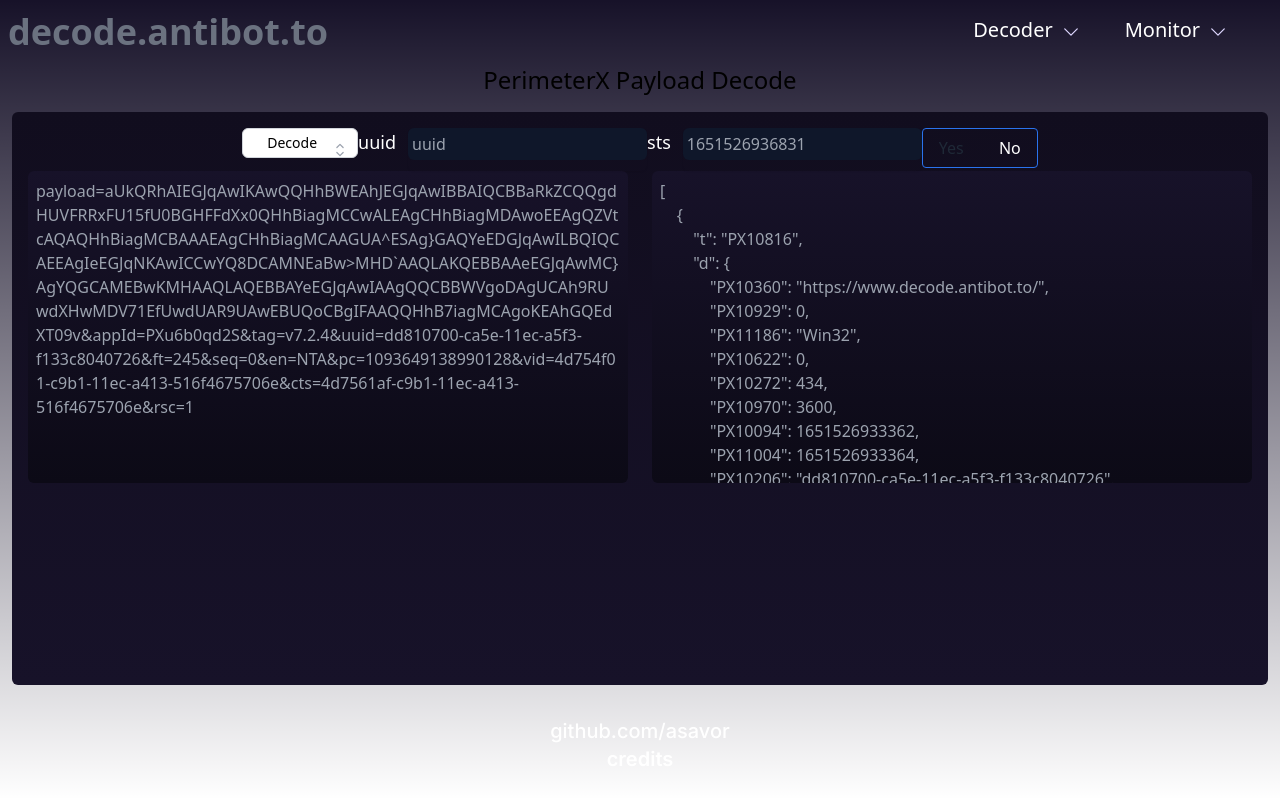
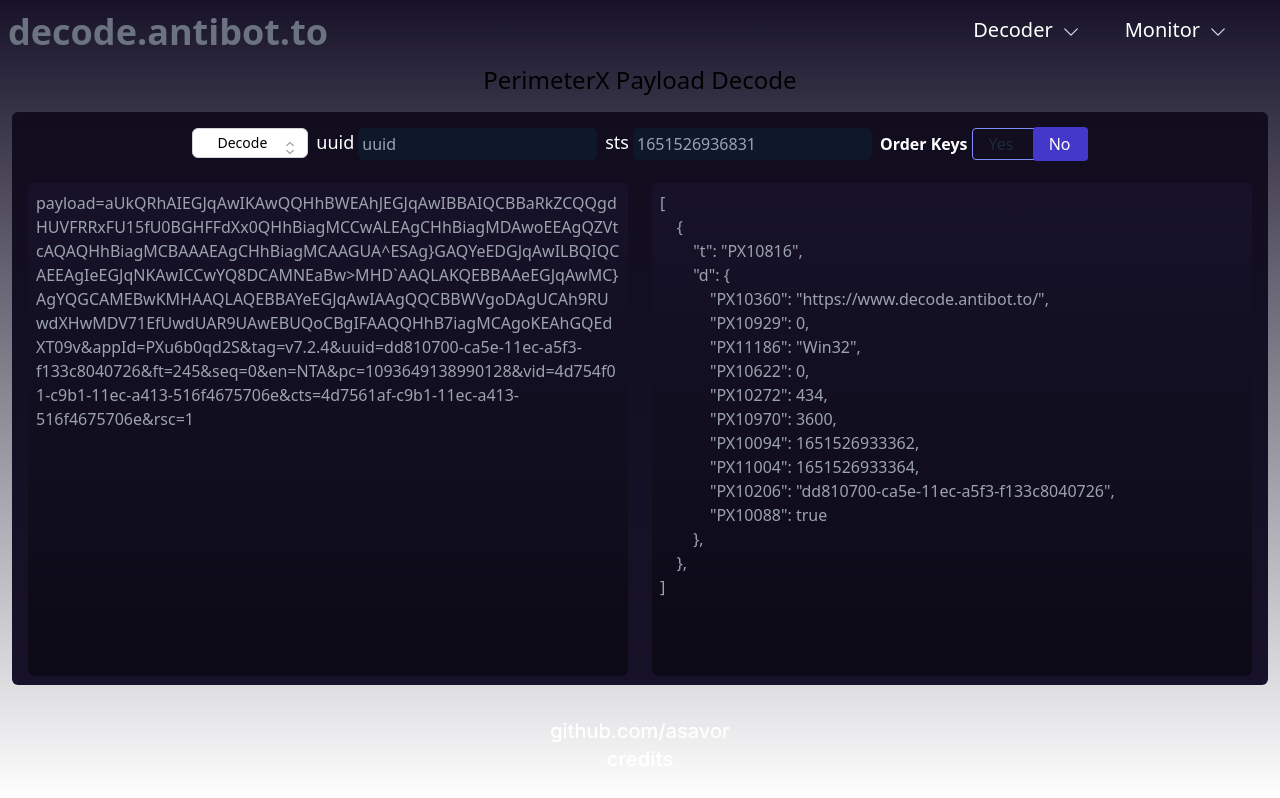
Before and after one commit to asavor/decode, a Next.js app: page /px in a window 1280 px wide. Built offline with nearby package versions, Linux system fonts and the light colour scheme.

Commit message:
order key fully implemented

```diff
--- a/src/components/px/constant/pxDecodedPayload.ts
+++ b/src/components/px/constant/pxDecodedPayload.ts
@@ -12,8 +12,26 @@
             "PX11004": 1651526933364,
             "PX10206": "dd810700-ca5e-11ec-a5f3-f133c8040726",
             "PX10088": true
-        }
-    }
+        },
+    },
 ]`;
 
-export { pxDecodedPayload };
+const pxOrderedDecodedPayload = `[
+    {
+        "t": "PX10816",
+        "d": {
+            "PX10088": true,
+            "PX10094": 1651526933362,
+            "PX10206": "dd810700-ca5e-11ec-a5f3-f133c8040726",
+            "PX10272": 434,
+            "PX10360": "https://www.decode.antibot.to/",
+            "PX10622": 0,
+            "PX10929": 0,
+            "PX10970": 3600,
+            "PX11004": 1651526933364,
+            "PX11186": "Win32",
+        },
+    },
+]`;
+
+export { pxDecodedPayload, pxOrderedDecodedPayload };
--- a/src/components/px/decoder.tsx
+++ b/src/components/px/decoder.tsx
@@ -14,7 +14,11 @@
   const [sts, setSts] = useState("");
   const [finalPayload, setFinalPayload] = useState("");
   const [payload, setPayload] = useState("");
-  const [orderPayloadKey, setOrderPayloadKey] = useState(false);
+  const [orderPayloadKey, setOrderPayloadKey] = useState(
+    localStorage.getItem("orderPayloadKey") == null
+      ? false
+      : localStorage.getItem("orderPayloadKey") == "true"
+  );
   const [orderedFinalPayload, setOrderedFinalPayload] = useState("");
 
   const updateUuid = (props?: ChangeEvent<HTMLInputElement>, sent?: string) => {
@@ -80,6 +84,7 @@
   useEffect(() => {
     setPayload(() => "");
     setFinalPayload(() => "");
+    setOrderedFinalPayload(() => "");
     setSts(() => "");
     setUuid(() => "");
   }, [decode]);
@@ -124,11 +129,12 @@
   }, [payload, uuid, sts]);
 
   return (
-    <div className={"w-full h-full"}>
+    <div className={"w-full h-full relative"}>
       <h1 className={"text-center text-2xl mb-4"}>
         PerimeterX Payload {decode ? "Decode" : "Encode"}
       </h1>
-      <div className="bg-gradient-to-t from-darkCustomColour to-[#110d1e]  h-full rounded-md ">
+
+      <div className="bg-gradient-to-t from-darkCustomColour to-[#110d1e] h-full rounded-md relative">
         <SettingToolBar
           setDecode={setDecode}
           decode={decode}
@@ -139,13 +145,14 @@
           orderPayloadKey={orderPayloadKey}
           setOrderPayloadKey={setOrderPayloadKey}
         ></SettingToolBar>
-        <div className={"flex md:flex-row flex-col gap-6 pb-2 px-4 h-80 "}>
+        <div className={"flex md:flex-row flex-col gap-6 px-4 h-full pb-20"}>
           <InputTextArea
             decode={decode}
             payload={payload}
             updatePayload={updatePayload}
           ></InputTextArea>
           <OutputText
+            orderPayloadKey={orderPayloadKey}
             decode={decode}
             finalPayload={orderPayloadKey ? orderedFinalPayload : finalPayload}
           ></OutputText>
--- a/src/components/px/dropdown.tsx
+++ b/src/components/px/dropdown.tsx
@@ -19,7 +19,7 @@
       {({ open }) => (
         <>
           <div className="relative">
-            <Listbox.Button className=" cursor-selector rounded-md border border-gray-300 bg-white py-1 pl-3 pr-10 text-left sm:text-sm text-black">
+            <Listbox.Button className=" cursor-selector rounded-md border border-gray-300 bg-white py-1 pl-3 pr-10 text-left sm:text-sm text-black w-full">
               <span className="flex items-center">
                 <span className="ml-3 block truncate">
                   {decode ? "Decode" : "Encode"}
--- a/src/components/px/jsonOrderToggleButton.tsx
+++ b/src/components/px/jsonOrderToggleButton.tsx
@@ -1,4 +1,5 @@
-import { Dispatch, SetStateAction } from "react";
+"use client";
+import { Dispatch, SetStateAction, useEffect } from "react";
 
 import { Switch } from "@headlessui/react";
 
@@ -9,22 +10,24 @@
   orderPayloadKey: boolean;
   setOrderPayloadKey: Dispatch<SetStateAction<boolean>>;
 }) {
-  const toggleButton = () => {
-    setOrderPayloadKey(!orderPayloadKey);
-  };
+  useEffect(() => {
+    localStorage.setItem("orderPayloadKey", orderPayloadKey.toString());
+  }, [orderPayloadKey]);
   return (
-    <div>
-      <p className={"text-white font-Exo font-semibold"}>{orderPayloadKey}</p>
+    <div className={"flex"}>
+      <p className={"text-white font-Exo font-semibold mt-1 mr-1"}>
+        {"Order Keys"}
+      </p>
       <div className={"  "}>
         <Switch
           checked={orderPayloadKey}
           onChange={setOrderPayloadKey}
-          className={`border-[1px] border-[#2a73ed] relative inline-flex h-[40px] w-[116px] items-center rounded-[4px]`}
+          className={`border-[1px] border-indigo-400 relative inline-flex h-[32px] w-[116px] items-center rounded-[4px]`}
         >
           <span
             className={`${
-              orderPayloadKey ? "translate-x-[3px]" : "translate-x-[57px]"
-            } inline-block h-[34px] w-[55px] transform transition relative bg-circleColor rounded-[4px]`}
+              orderPayloadKey ? "translate-x-[-1px]" : "translate-x-[60px]"
+            } inline-block h-[34px] w-[55px] transform transition relative bg-indigo-700 rounded-[4px]`}
           />
           <div
             className={"flex justify-between text-white w-full absolute px-4"}
--- a/src/components/px/outputText.tsx
+++ b/src/components/px/outputText.tsx
@@ -1,19 +1,30 @@
 import { pxEncodedPayload } from "@/components/px/constant/pxEncodedPayload";
-import { pxDecodedPayload } from "@/components/px/constant/pxDecodedPayload";
+import {
+  pxDecodedPayload,
+  pxOrderedDecodedPayload,
+} from "@/components/px/constant/pxDecodedPayload";
 
 export default function OutputText({
   decode,
   finalPayload,
+  orderPayloadKey,
 }: {
   decode: number;
   finalPayload?: string;
+  orderPayloadKey: boolean;
 }) {
   return (
     <textarea
       className={
         "bg-gradient-to-b from-darkCustomColour to-[#0c0a16] basis-1/2 rounded-md focus:ring-0 focus:outline-0 resize-none text-white p-2"
       }
-      placeholder={decode ? pxDecodedPayload : pxEncodedPayload}
+      placeholder={
+        decode
+          ? orderPayloadKey
+            ? pxOrderedDecodedPayload
+            : pxDecodedPayload
+          : pxEncodedPayload
+      }
       disabled={true}
       value={finalPayload}
     ></textarea>
--- a/src/components/px/settingButton.tsx
+++ b/src/components/px/settingButton.tsx
@@ -10,19 +10,18 @@
   setValue: Dispatch<SetStateAction<string>>;
 }) {
   return (
-    <div className="flex justify-start ">
+    <div className="flex justify-start">
       <label
         htmlFor={buttonTitle}
-        className="mr-3 block text-lg font-medium text-white "
+        className="mr-1 block text-lg font-medium text-white "
       >
         {buttonTitle}
       </label>
-      <div className="relative  rounded-md shadow-sm">
-        <div className="pointer-events-none absolute inset-y-0 left-0 flex items-center pl-3"></div>
+      <div className="rounded-md shadow-sm w-full">
         <input
           type="text"
           name={buttonTitle}
-          className="block w-full rounded-md border-gray-300 bg-slate-900 py-1 px-1 text-white"
+          className="block w-full rounded-md border-gray-300 bg-slate-900 py-1 px-1 text-white focus:outline-none focus:ring-indigo-500"
           placeholder={buttonTitle == "sts" ? "1651526936831" : "uuid"}
           value={value}
           onChange={(e) => setValue(e.target.value)}
--- a/src/components/px/settingToolbar.tsx
+++ b/src/components/px/settingToolbar.tsx
@@ -23,8 +23,11 @@
   setOrderPayloadKey: Dispatch<SetStateAction<boolean>>;
 }) {
   return (
-    <div className={"flex justify-center"}>
-      <div className={"flex flex-row mt-4"}>
+    <div
+      className={
+        "flex px-2 md:justify-center md:flex-row flex-col gap-2 mb-4 pt-4"
+      }
+    >
       <Dropdown decode={decode} setDecode={setDecode}></Dropdown>
       <SettingButton
         buttonTitle={"uuid"}
@@ -41,6 +44,5 @@
         setOrderPayloadKey={setOrderPayloadKey}
       ></JsonOrderToggleButton>
     </div>
-    </div>
   );
 }
```
Lines whose indentation alone changed are shown as unchanged.
